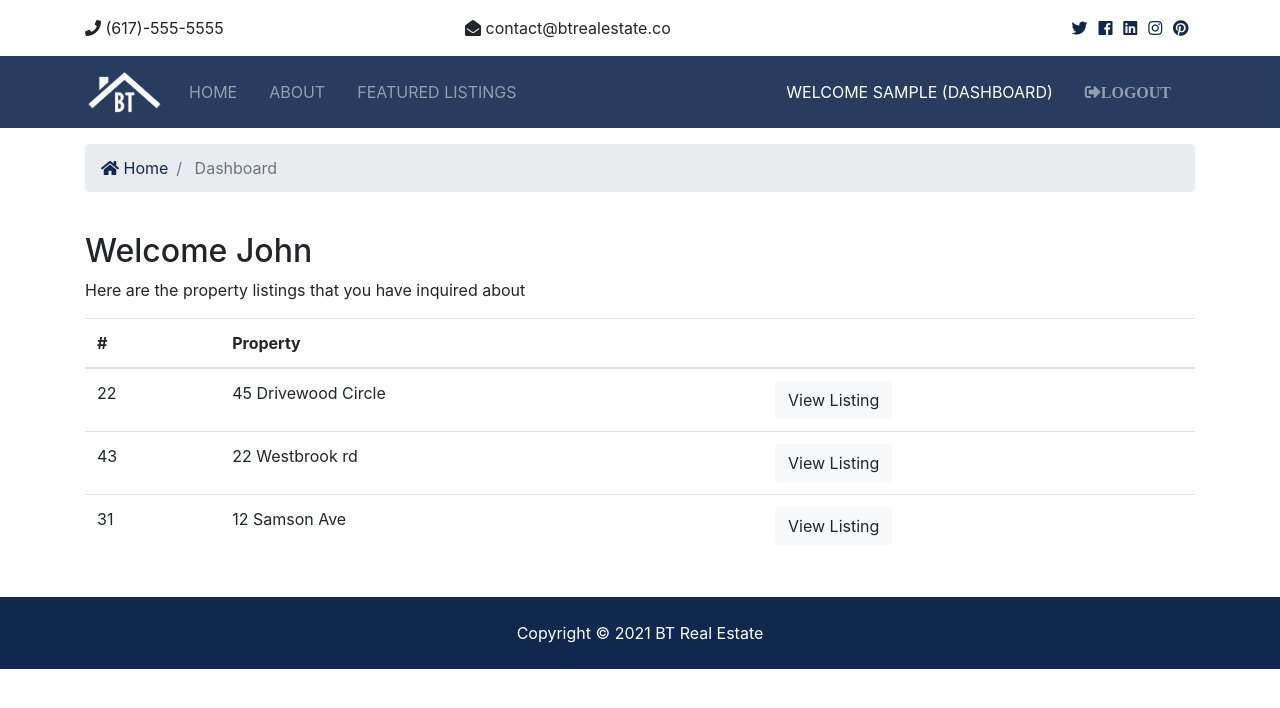
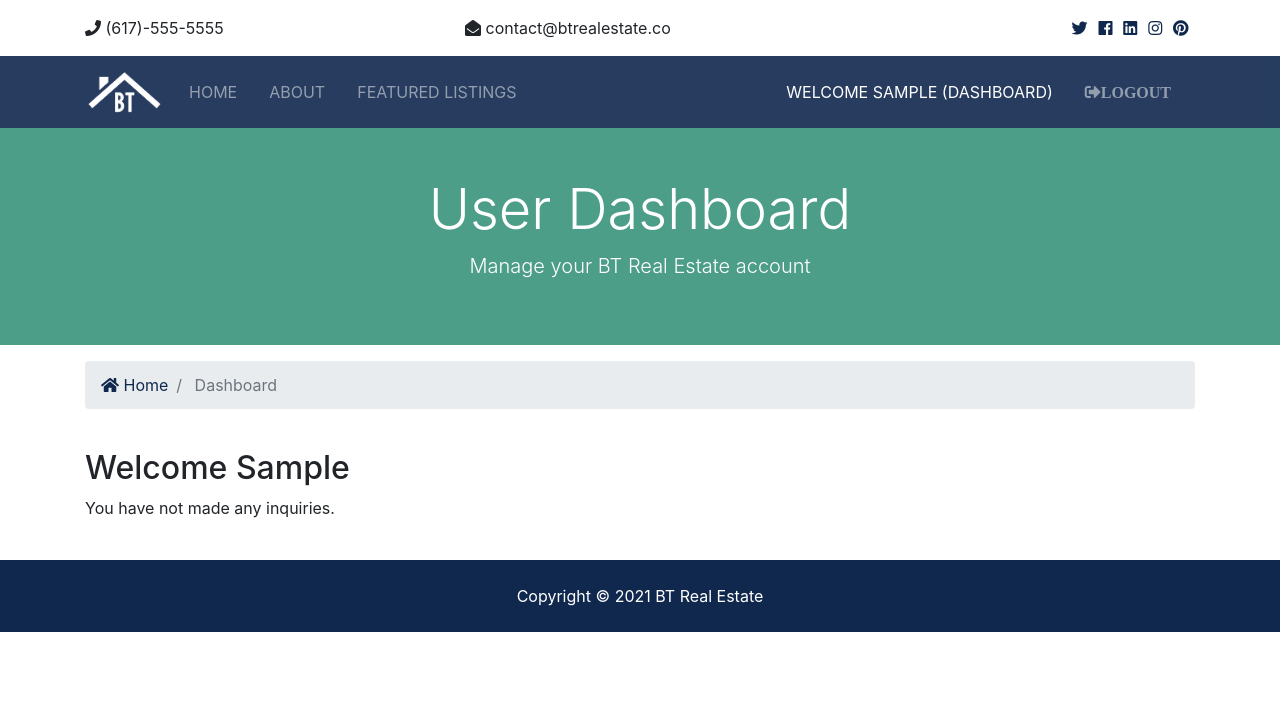
Before and after one commit to viki2711/Django-Real-Estate-Project, a Django app: page /accounts/dashboard in a window 1280 px wide. Shown: the top 708 px of the page. Run offline with Django 3.2, Linux system fonts and the light colour scheme; the visitor is signed in with stand-in values (Sample User, id 1); data that the repository does not hold is empty; some libraries are stand-ins or nearby versions.

Commit message:
Add contacts to dashboard

```diff
--- a/djproject/accounts/views.py
+++ b/djproject/accounts/views.py
@@ -1,6 +1,7 @@
 from django.shortcuts import render, redirect
 from django.contrib import messages, auth
 from django.contrib.auth.models import User
+from contacts.models import Contact
 
 
 def register(request):
@@ -66,4 +67,9 @@ def logout(request):
 
 
 def dashboard(request):
-    return render(request, 'accounts/dashboard.html')
+    user_contacts = Contact.objects.order_by('-contact_date').filter(user_id=request.user.id)
+
+    context = {
+        'contacts': user_contacts
+    }
+    return render(request, 'accounts/dashboard.html', context)
--- a/djproject/templates/accounts/dashboard.html
+++ b/djproject/templates/accounts/dashboard.html
@@ -4,6 +4,18 @@
 
 {% block content %}
 
+  <section id="showcase-inner" class="py-5 text-white">
+    <div class="container">
+      <div class="row text-center">
+        <div class="col-md-12">
+          <h1 class="display-4">User Dashboard</h1>
+          <p class="lead">Manage your BT Real Estate account</p>
+        </div>
+      </div>
+    </div>
+  </section>
+
+  <!-- Breadcrumb -->
   <section id="bc" class="mt-3">
     <div class="container">
       <nav aria-label="breadcrumb">
@@ -25,8 +37,9 @@
     <div class="container">
       <div class="row">
         <div class="col-md-12">
-          <h2>Welcome John</h2>
-          <p>Here are the property listings that you have inquired about</p>
+          <h2>Welcome {{ user.first_name }}</h2>
+          {% if contacts %}
+            <p>Here are the property listings that you have inquired about.</p>
             <table class="table">
               <thead>
                 <tr>
@@ -36,29 +49,20 @@
                 </tr>
               </thead>
               <tbody>
+                {% for contact in contacts %}
                   <tr>
-                <td>22</td>
-                <td>45 Drivewood Circle</td>
+                    <td>{{ contact.id }}</td>
+                    <td>{{ contact.listing }}</td>
                     <td>
-                  <a class="btn btn-light" href="#">View Listing</a>
+                      <a class="btn btn-light" href="{% url 'listing' contact.listing_id %}">View Listing</a>
                     </td>
                   </tr>
-              <tr>
-                <td>43</td>
-                <td>22 Westbrook rd</td>
-                <td>
-                  <a class="btn btn-light" href="#">View Listing</a>
-                </td>
-              </tr>
-              <tr>
-                <td>31</td>
-                <td>12 Samson Ave</td>
-                <td>
-                  <a class="btn btn-light" href="#">View Listing</a>
-                </td>
-              </tr>
+                {% endfor %}
               </tbody>
             </table>
+          {% else %}
+            <p>You have not made any inquiries.</p>
+          {% endif %}
         </div>
       </div>
     </div>
```
Lines whose indentation alone changed are shown as unchanged.
